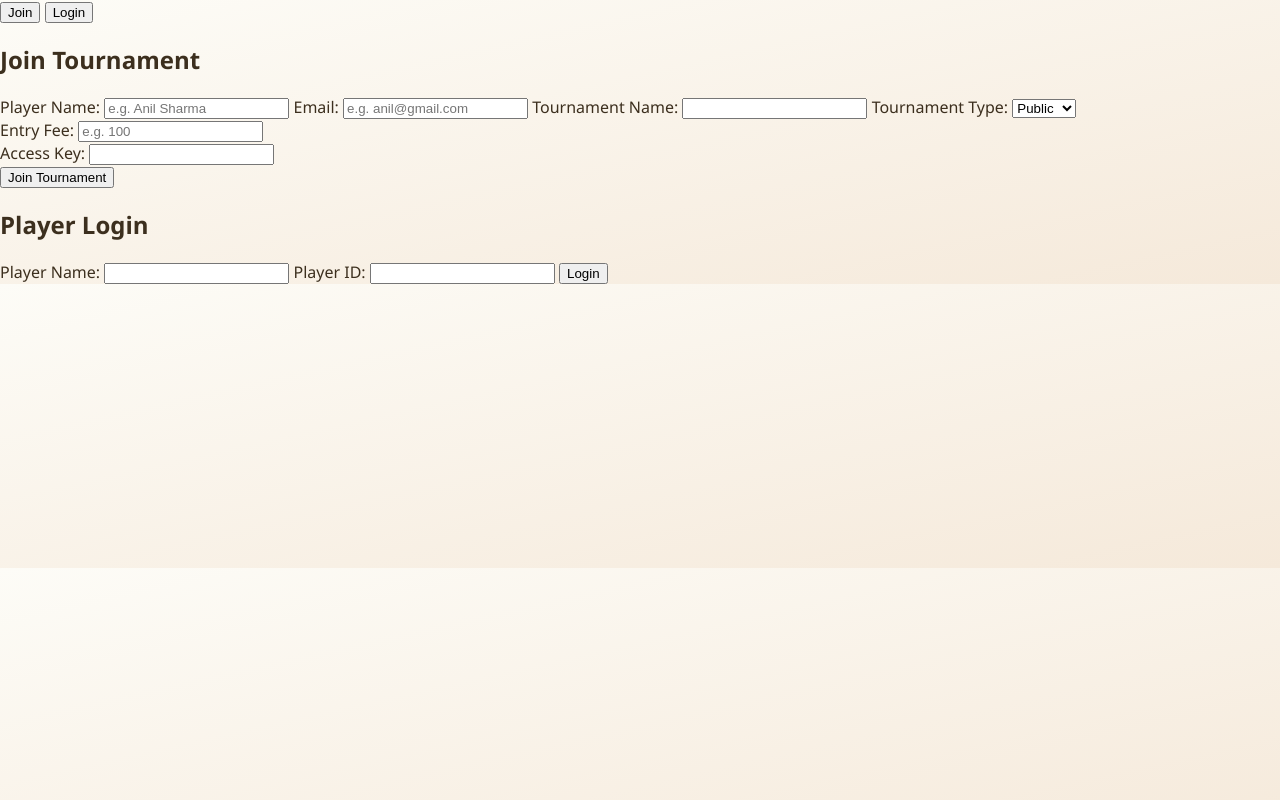
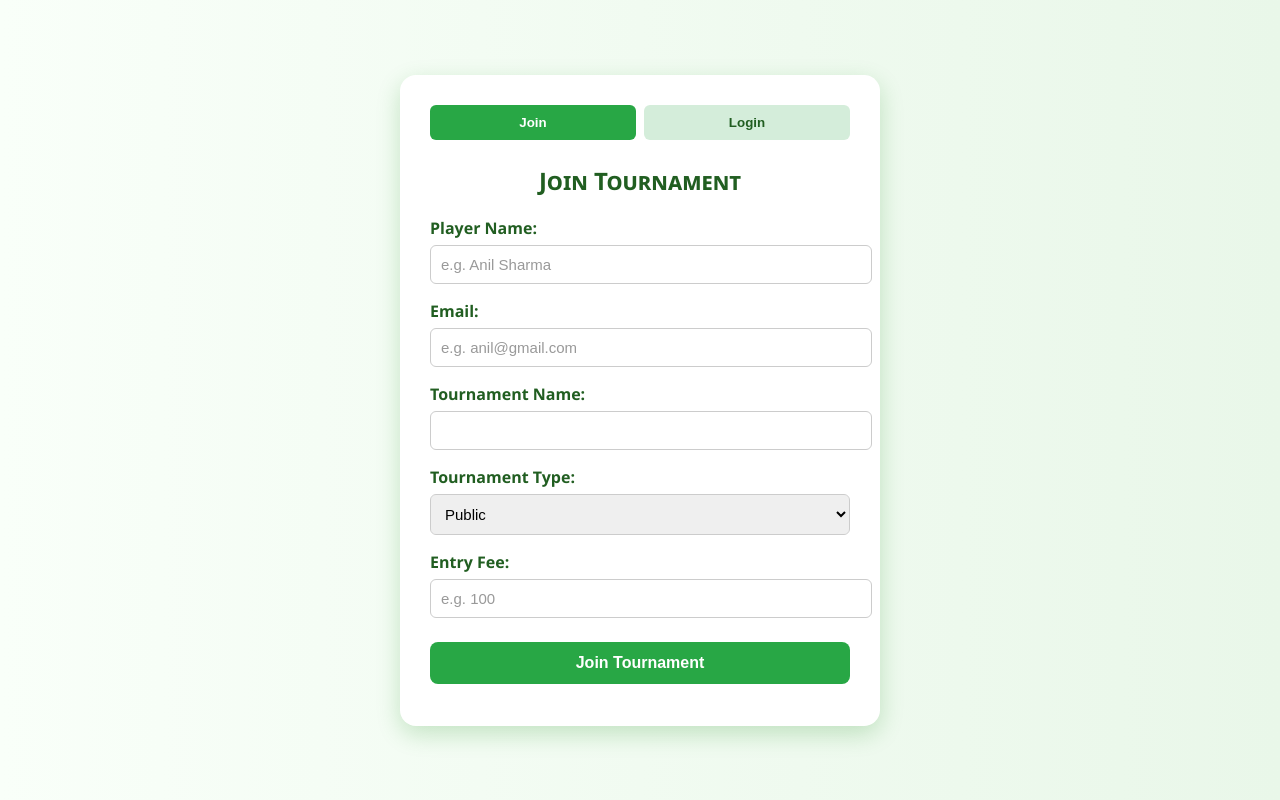
Before and after one commit to vinay5ain/chess-arena, a website: page public/join.html in a window 1280 px wide. Drawn offline with Linux system fonts and the light colour scheme.

Commit message:
updated join

```diff
--- a/public/join.html
+++ b/public/join.html
@@ -4,7 +4,7 @@
   <meta charset="UTF-8" />
   <meta name="viewport" content="width=device-width, initial-scale=1.0"/>
   <title>Join / Login Tournament</title>
-  <link rel="stylesheet" href="index.css" />
+  <link rel="stylesheet" href="join.css" />
 </head>
 <body>
   <div class="container">
@@ -63,6 +63,6 @@
     </div>
   </div>
 
-  <script src="index.js"></script>
+  <script src="join.js"></script>
 </body>
 </html>
```
